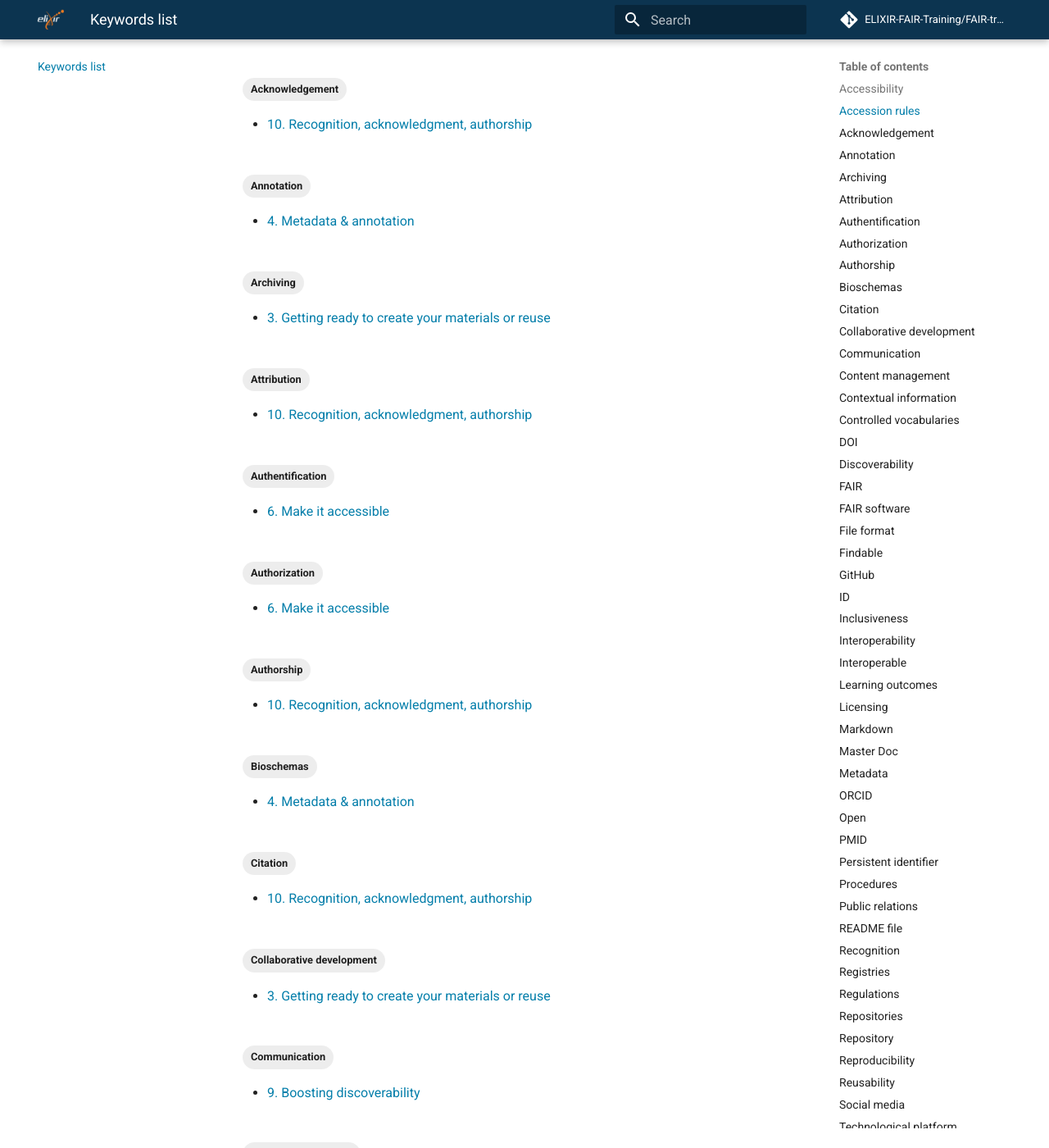
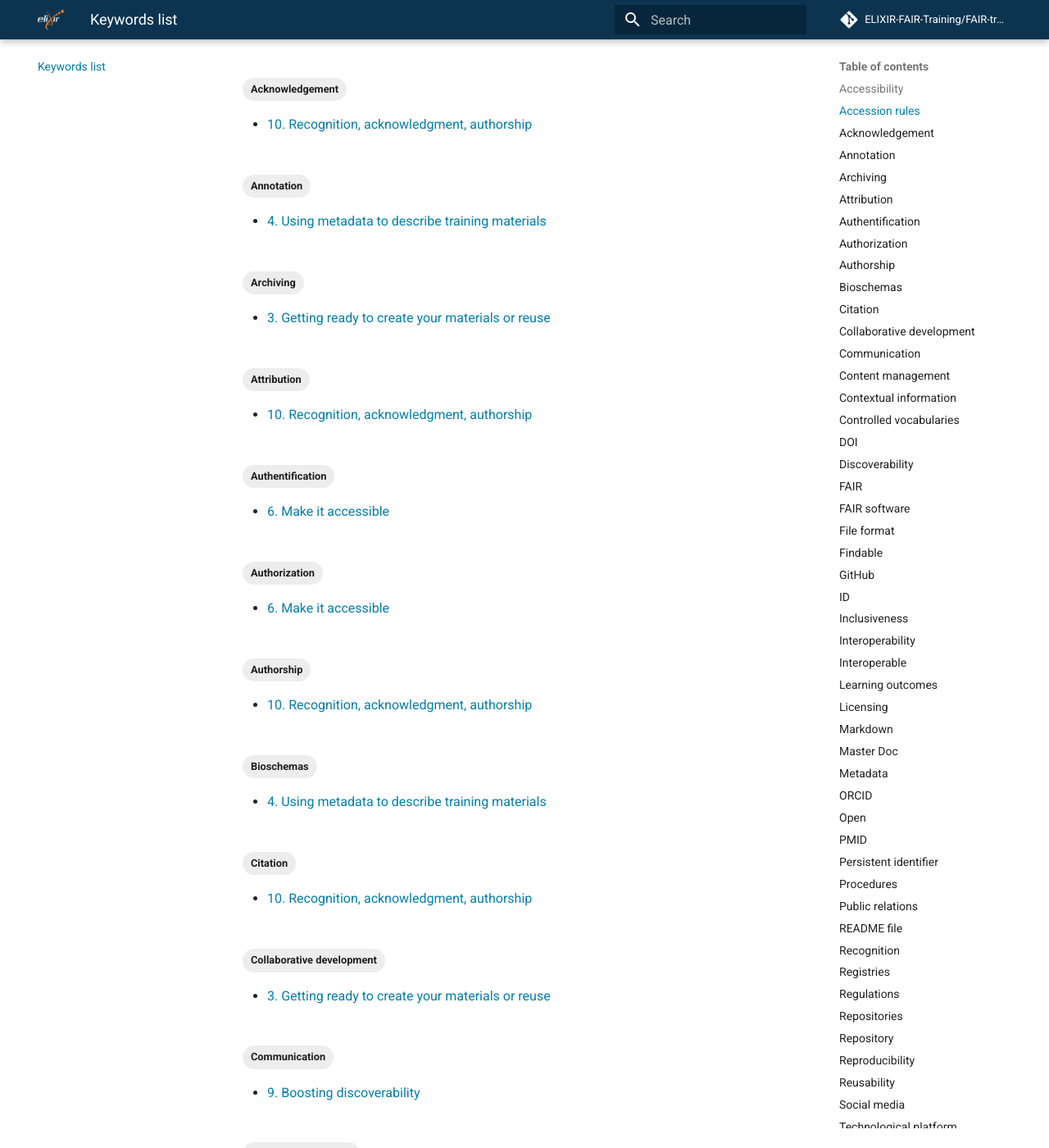
Before and after one commit to elixir-europe-training/ELIXIR-TrP-FAIR-training-handbook, an MkDocs documentation site: the page built from docs/keywords.md, in a window 1280 px wide and 1400 px high, scrolled down 510 px. Shown: the whole window at 82% size. Built offline with MkDocs 1.6.1 and Material for MkDocs 9.7.7, drawn with Linux system fonts in a browser that asks for light colours; comment, search, counter and statistics services are not loaded; some of the changed text lies outside the part shown.

Commit message:
changed the title of chapter 4

```diff
--- a/mkdocs.yml
+++ b/mkdocs.yml
@@ -6,7 +6,7 @@ nav:
       - "1. Why FAIR training & training materials?": chapters/chapter_01.md
       - "2. Structure materials for FAIRness": chapters/chapter_02.md
       - "3. Getting ready to create your materials or reuse": chapters/chapter_03.md
-      - "4. Metadata  & annotation": chapters/chapter_04.md
+      - "4. Using metadata to describe training materials": chapters/chapter_04.md
       - "5. Give it a unique identifier": chapters/chapter_05.md
       - "6. Make it accessible": chapters/chapter_06.md
       - "7. Make it reusable": chapters/chapter_07.md
```
